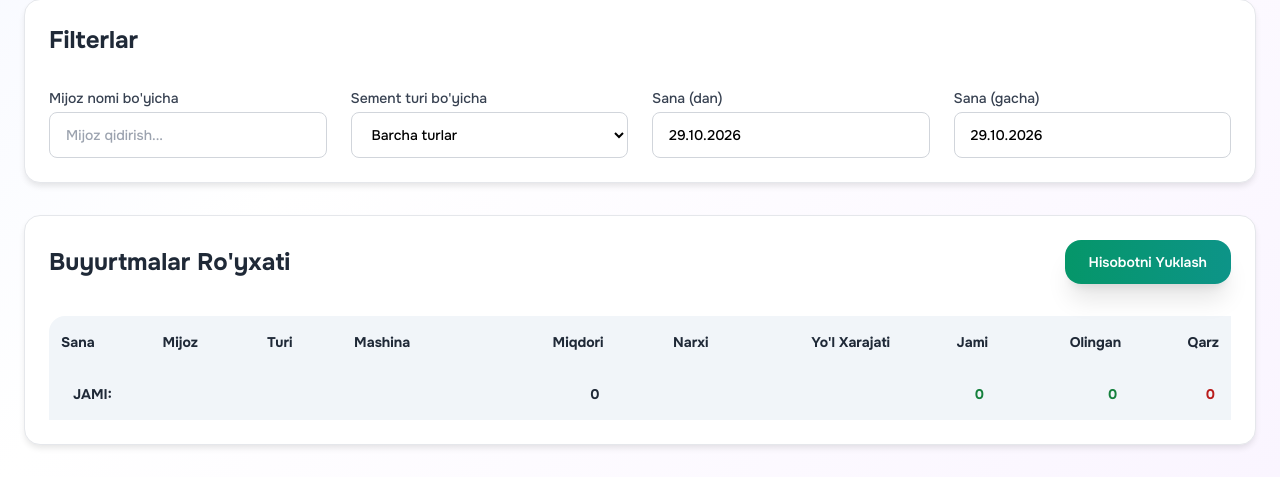
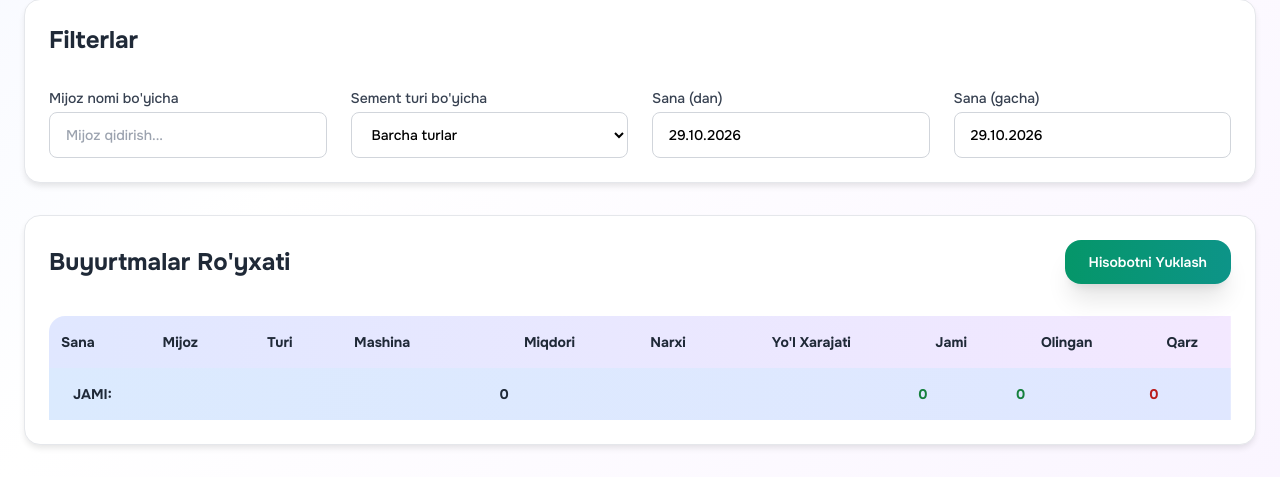
Before and after one commit to clashcoocac-cyber/cement-finance, a Django app: page / in a window 1280 px wide. Shown: the part 821-1298 px from the top of the page. Run offline with Django 5.2, Linux system fonts and the light colour scheme; the visitor is signed in with stand-in values (Sample User, id 1); data that the repository does not hold is empty; parts of the project's set-up code (start-up, migrations or seed data) failed here and were passed over; some libraries are stand-ins or nearby versions.

Commit message:
Tables back to the original look: gradient/grey heads and footers, left-aligned amounts
Co-Authored-By: Claude Sonnet 5.5 <noreply@anthropic.com>

```diff
--- a/templates/cement_type.html
+++ b/templates/cement_type.html
@@ -57,7 +57,7 @@
                 </div>
                 <div class="overflow-x-auto">
                     <table class="w-full table-auto">
-                        <thead class="bg-slate-100">
+                        <thead class="bg-gray-50">
                             <tr>
                                 <th class="px-4 py-3 text-left text-sm font-medium text-gray-700">Turi</th>
                                 <th class="px-4 py-3 text-left text-sm font-medium text-gray-700">Rang</th>
@@ -82,7 +82,7 @@
                                 </tr>
                             {% endfor %}
                         </tbody>
-                        <tfoot class="bg-slate-100">
+                        <tfoot class="bg-gradient-to-r from-green-50 to-emerald-100">
                             <tr>
                                 <td class="px-4 py-4 text-sm font-bold text-gray-900">Jami:</td>
                                 <td></td>
--- a/templates/customer.html
+++ b/templates/customer.html
@@ -57,7 +57,7 @@
                 </div>
                 <div class="overflow-x-auto">
                     <table class="w-full table-auto">
-                        <thead class="bg-slate-100">
+                        <thead class="bg-gray-50">
                             <tr>
                                 <th class="px-4 py-3 text-left text-sm font-medium text-gray-700">#</th>
                                 <th class="px-4 py-3 text-left text-sm font-medium text-gray-700">Nomi</th>
@@ -91,7 +91,7 @@
                     </tr>
                 {% endfor %}
                 </tbody>
-                        <tfoot class="bg-slate-100">
+                        <tfoot class="bg-gray-100">
                             <tr>
                                 <td colspan="4" class="px-4 py-3 text-sm font-bold text-gray-800">JAMI:</td>
                                 <td class="px-4 py-3 text-sm font-bold text-red-600" id="totalClientsDebt">{{ total_debt | format_currency }} so'm</td>
--- a/templates/order.html
+++ b/templates/order.html
@@ -135,18 +135,18 @@
                 {% endif %}
                 <div class="overflow-x-auto">
                     <table class="w-full table-auto">
-                        <thead class="bg-slate-100">
+                        <thead class="bg-gradient-to-r from-indigo-100 to-purple-100 rounded-2xl">
                             <tr>
                                 <th class="px-3 py-4 text-left text-sm font-bold text-gray-800 rounded-tl-2xl">Sana</th>
                                 <th class="px-3 py-4 text-left text-sm font-bold text-gray-800">Mijoz</th>
                                 <th class="px-3 py-4 text-left text-sm font-bold text-gray-800">Turi</th>
                                 <th class="px-3 py-4 text-left text-sm font-bold text-gray-800">Mashina</th>
-                                <th class="px-3 py-4 text-right text-sm font-bold text-gray-800">Miqdori</th>
-                                <th class="px-3 py-4 text-right text-sm font-bold text-gray-800">Narxi</th>
-                                <th class="px-3 py-4 text-right text-sm font-bold text-gray-800">Yo'l Xarajati</th>
-                                <th class="px-3 py-4 text-right text-sm font-bold text-gray-800">Jami</th>
-                                <th class="px-3 py-4 text-right text-sm font-bold text-gray-800">Olingan</th>
-                                <th class="px-3 py-4 text-right text-sm font-bold text-gray-800">{% if customer %}Qoldiq{% else %}Qarz{% endif %}</th>
+                                <th class="px-3 py-4 text-sm font-bold text-gray-800">Miqdori</th>
+                                <th class="px-3 py-4 text-sm font-bold text-gray-800">Narxi</th>
+                                <th class="px-3 py-4 text-sm font-bold text-gray-800">Yo'l Xarajati</th>
+                                <th class="px-3 py-4 text-sm font-bold text-gray-800">Jami</th>
+                                <th class="px-3 py-4 text-sm font-bold text-gray-800">Olingan</th>
+                                <th class="px-3 py-4 text-sm font-bold text-gray-800">{% if customer %}Qoldiq{% else %}Qarz{% endif %}</th>
                             </tr>
                         </thead>
                                                 <tbody id="ordersTable" class="divide-y divide-gray-300 font-medium">
@@ -155,7 +155,7 @@
                                 <td colspan="9" class="px-4 py-3 text-sm font-semibold text-gray-700">
                                     Boshlang'ich qoldiq{% if period_from %} <span class="font-normal text-gray-600">({{ period_from }} dan oldin)</span>{% else %} <span class="font-normal text-gray-600">(eski qarz)</span>{% endif %}
                                 </td>
-                                <td class="px-4 py-3 text-sm whitespace-nowrap text-right font-semibold {% if opening_balance > 0 %}text-red-700{% else %}text-green-700{% endif %}">{{ opening_balance|format_currency }}</td>
+                                <td class="px-4 py-3 text-sm whitespace-nowrap font-semibold {% if opening_balance > 0 %}text-red-700{% else %}text-green-700{% endif %}">{{ opening_balance|format_currency }}</td>
                             </tr>
                             {% endif %}
                             {% for order in orders %}
@@ -182,10 +182,10 @@
                                     <td class="px-4 py-3 text-sm text-gray-900">
                                            {{ order.car_number }}
                                                 </td>
-                                    <td class="px-4 py-3 text-sm text-gray-900 whitespace-nowrap text-right">
+                                    <td class="px-4 py-3 text-sm text-gray-900 whitespace-nowrap">
                                             {{ order.quantity|format_currency }}
                                     </td>
-                                    <td class="px-4 py-3 text-sm text-gray-900 whitespace-nowrap text-right">
+                                    <td class="px-4 py-3 text-sm text-gray-900 whitespace-nowrap">
                                             {{ order.price_per_kg|format_currency }}
                                     </td>
                                     {% else %}
@@ -193,21 +193,21 @@
                                         {{order.comment}}
                                     </td>
                                     {% endif %}
-                                    <td class="px-4 py-3 text-sm text-gray-900 whitespace-nowrap text-right">
+                                    <td class="px-4 py-3 text-sm text-gray-900 whitespace-nowrap">
                                         {% if order.type == 'order' %}
                                             {{ order.road_cost|format_currency }}
                                         {% else %}
                                             <span class="text-green-700">-</span>
                                         {% endif %}
                                     </td>
-                                    <td class="px-4 py-3 text-sm text-gray-900 whitespace-nowrap text-right">
+                                    <td class="px-4 py-3 text-sm text-gray-900 whitespace-nowrap">
                                         {% if order.type == 'order' %}
                                             {{ order.total_sum | format_currency }}
                                         {% else %}
                                             <span class="text-green-700 font-semibold"></span>
                                         {% endif %}
                                     </td>
-                                    <td class="px-4 py-3 text-sm text-gray-900 whitespace-nowrap text-right">
+                                    <td class="px-4 py-3 text-sm text-gray-900 whitespace-nowrap">
                                         {% if order.type == 'order' %}
                                             {{ order.paid_amount | format_currency }}
                                         {% else %}
@@ -215,11 +215,11 @@
                                         {% endif %}
                                     </td>
                                     {% if order.remaining_debt > 0 %}
-                                    <td class="px-4 py-3 text-sm whitespace-nowrap text-right font-semibold text-red-700">
+                                    <td class="px-4 py-3 text-sm whitespace-nowrap font-semibold text-red-700">
                                             {{ order.remaining_debt | format_currency }}
                                     </td>
                                     {% elif order.remaining_debt <= 0 %}
-                                    <td class="px-4 py-3 text-sm whitespace-nowrap text-right text-green-700">
+                                    <td class="px-4 py-3 text-sm whitespace-nowrap text-green-700">
                                             {{ order.remaining_debt | format_currency }}
                                     </td>
                                     {% endif %}
@@ -227,29 +227,29 @@
                                 </tr>
                             {% endfor %}
                         </tbody>
-                        <tfoot class="bg-slate-100">
+                        <tfoot class="bg-gradient-to-r from-blue-100 to-indigo-100">
                             <tr>
                                 <td colspan="3" class="px-6 py-4 text-sm font-bold text-gray-800">JAMI:</td>
-                                <td class="px-4 py-4 text-right text-sm font-bold text-blue-600" id="totalQuantitySum"></td>
-                                <td class="px-4 py-4 text-right text-sm font-bold text-gray-800 whitespace-nowrap">{{total_quantity | format_currency}}</td>
-                                <td class="px-4 py-4 text-right text-sm font-bold text-gray-800"></td>
-                                <td class="px-4 py-4 text-right text-sm font-bold text-blue-600" id="totalTransportSum"></td>
-                                <td class="px-4 py-4 text-right text-sm font-bold text-green-700 whitespace-nowrap" id="totalGrandSum">{{ total_price|format_currency }}</td>
-                                <td class="px-4 py-4 text-right text-sm font-bold text-green-700 whitespace-nowrap" id="totalPaidSum">{{total_paid_amount|format_currency}}</td>
+                                <td class="px-4 py-4 text-sm font-bold text-blue-600" id="totalQuantitySum"></td>
+                                <td class="px-4 py-4 text-sm font-bold text-gray-800 whitespace-nowrap">{{total_quantity | format_currency}}</td>
+                                <td class="px-4 py-4 text-sm font-bold text-gray-800"></td>
+                                <td class="px-4 py-4 text-sm font-bold text-blue-600" id="totalTransportSum"></td>
+                                <td class="px-4 py-4 text-sm font-bold text-green-700 whitespace-nowrap" id="totalGrandSum">{{ total_price|format_currency }}</td>
+                                <td class="px-4 py-4 text-sm font-bold text-green-700 whitespace-nowrap" id="totalPaidSum">{{total_paid_amount|format_currency}}</td>
                                     {% if customer %}
                                     {% if customer.total_debt > 0 %}
-                                                                    <td class="px-4 py-4 text-right text-sm font-bold text-red-700 whitespace-nowrap text-right" id="totalDebtSum" title="Mijozning hozirgi umumiy qarzi">
+                                                                    <td class="px-4 py-4 text-sm font-bold text-red-700 whitespace-nowrap" id="totalDebtSum" title="Mijozning hozirgi umumiy qarzi">
 
                                         {{ customer.total_debt|format_currency }}
                                                                     </td>
                                     {% else %}
-                                    <td class="px-4 py-4 text-right text-sm font-bold text-green-700 whitespace-nowrap" id="totalDebtSum">
+                                    <td class="px-4 py-4 text-sm font-bold text-green-700 whitespace-nowrap" id="totalDebtSum">
 
                                         {{ customer.total_debt|format_currency }}
                                                                     </td>
                                     {% endif %}
                                     {% else %}
-                                                                                                        <td class="px-4 py-4 text-right text-sm font-bold text-red-700 whitespace-nowrap" id="totalDebtSum">
+                                                                                                        <td class="px-4 py-4 text-sm font-bold text-red-700 whitespace-nowrap" id="totalDebtSum">
 
                                         {{ total_debt|format_currency }}
                                                                                                         </td>
```
Also changed, not shown: finance/tests.py (+4 -3 lines), templates/debt.html (+5 -5 lines).
